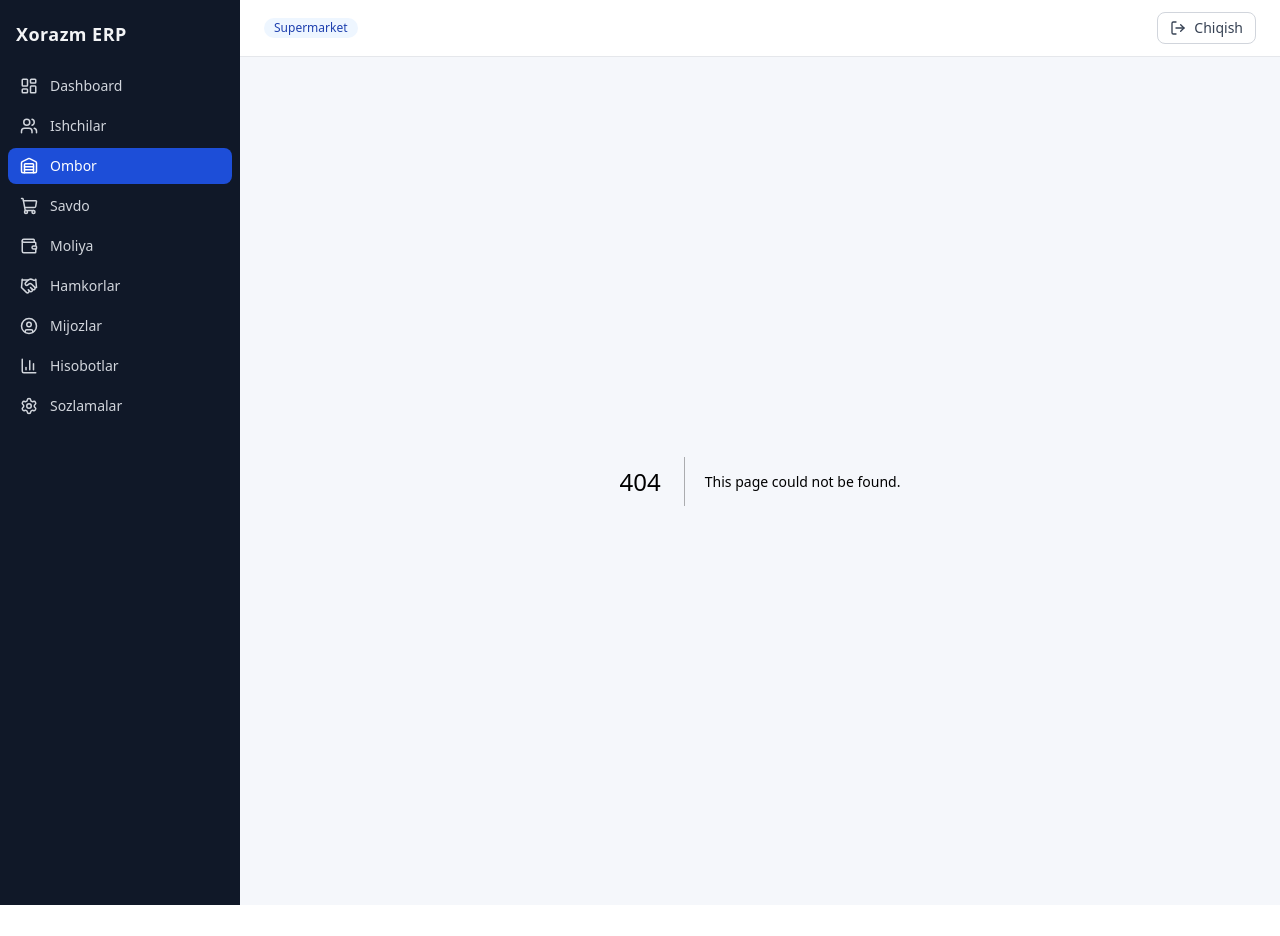
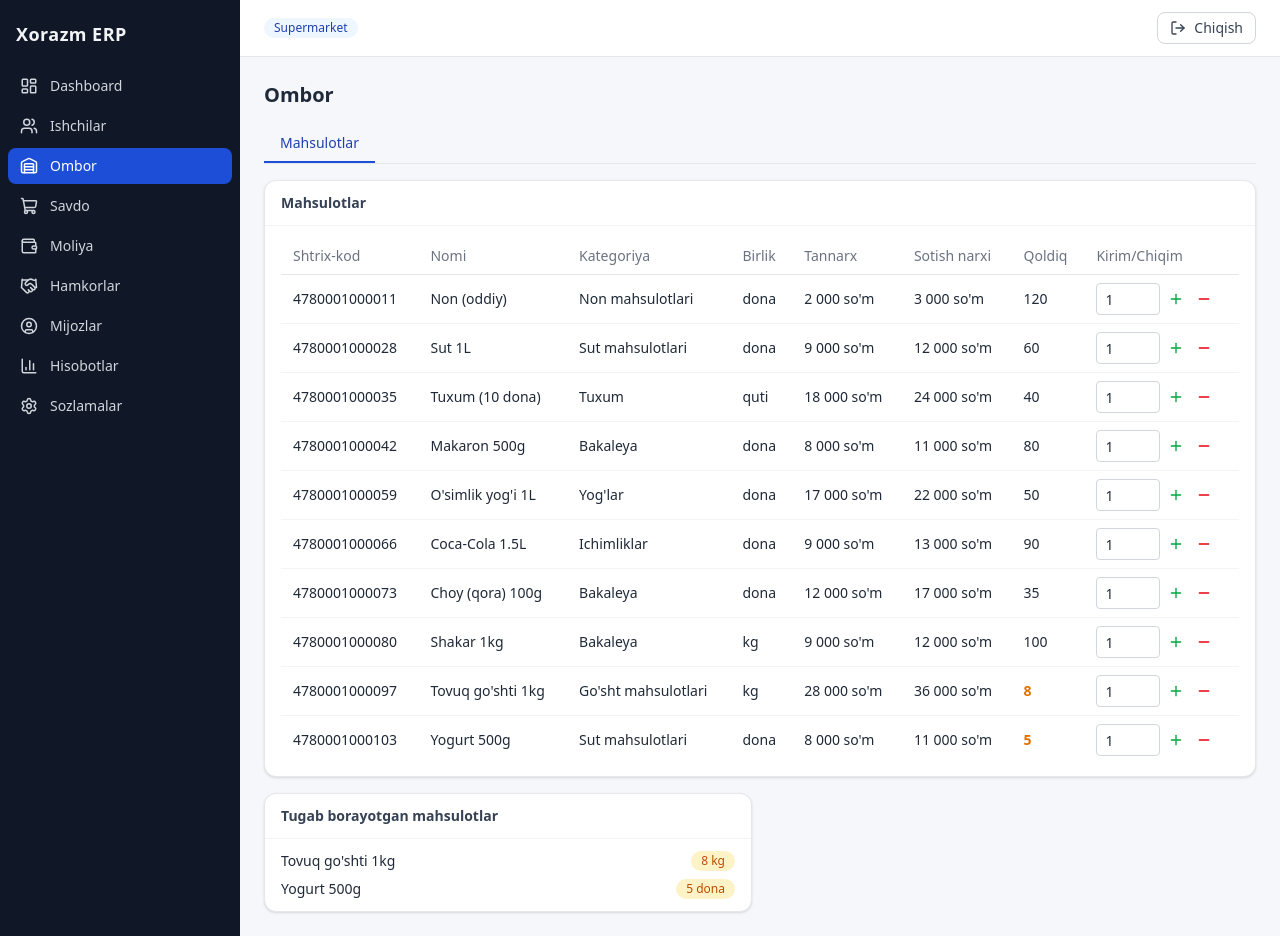
Before and after one commit to davronbek-malikov/xorazm, a Next.js app: page /ombor in a window 1280 px wide. Before the commit this address had no page. Before the commit the page ends 905 px from the top, so only its background shows below. Built offline with nearby package versions, Linux system fonts and the light colour scheme.

Commit message:
Add inventory page with stock adjustments, raw materials, and recipes

```diff
--- /dev/null
+++ b/src/app/ombor/page.tsx
@@ -0,0 +1,263 @@
+"use client";
+
+import { useState } from "react";
+import { Plus, Minus } from "lucide-react";
+import { useAppStore } from "@/lib/store";
+import { LABELS } from "@/lib/labels";
+import { formatUZS, formatDate } from "@/lib/format";
+import { Card, CardHeader, CardTitle, CardContent } from "@/components/ui/card";
+import { Table, Thead, Th, Tbody, Td } from "@/components/ui/table";
+import { Tabs } from "@/components/ui/tabs";
+import { Badge } from "@/components/ui/badge";
+
+export default function OmborPage() {
+  const businessType = useAppStore((s) => s.businessType);
+  const labels = LABELS[businessType];
+
+  const tabs = [{ id: "products", label: labels.productNounPlural, content: <ProductsTab /> }];
+  if (labels.hasRawMaterials) {
+    tabs.push({ id: "raw", label: "Xomashyo", content: <RawMaterialsTab /> });
+  }
+  if (labels.hasRecipes) {
+    tabs.push({ id: "recipes", label: "Retseptura", content: <RecipesTab /> });
+  }
+
+  return (
+    <div className="space-y-4">
+      <h1 className="text-xl font-semibold text-gray-800">{labels.warehouseName}</h1>
+      <Tabs tabs={tabs} />
+    </div>
+  );
+}
+
+function ProductsTab() {
+  const businessType = useAppStore((s) => s.businessType);
+  const products = useAppStore((s) => s.products);
+  const adjustStock = useAppStore((s) => s.adjustStock);
+  const labels = LABELS[businessType];
+  const [qtyById, setQtyById] = useState<Record<string, number>>({});
+
+  function getQty(id: string) {
+    return qtyById[id] ?? 1;
+  }
+
+  function handleAdjust(productId: string, productName: string, direction: 1 | -1) {
+    const qty = getQty(productId);
+    adjustStock(
+      productId,
+      direction * qty,
+      `${productName}: ${direction > 0 ? "kirim" : "chiqim"} ${qty} dona`,
+      "omborchi"
+    );
+  }
+
+  const lowStock = products.filter((p) => p.stock <= p.minStock);
+  const expiringSoon = labels.hasExpiry
+    ? products.filter((p) => {
+        if (!p.expiryDate) return false;
+        const days = (new Date(p.expiryDate).getTime() - Date.now()) / (1000 * 60 * 60 * 24);
+        return days >= 0 && days <= 30;
+      })
+    : [];
+
+  return (
+    <div className="space-y-4">
+      <Card>
+        <CardHeader>
+          <CardTitle>{labels.productNounPlural}</CardTitle>
+        </CardHeader>
+        <CardContent>
+          <Table>
+            <Thead>
+              <tr>
+                <Th>Shtrix-kod</Th>
+                <Th>Nomi</Th>
+                <Th>Kategoriya</Th>
+                <Th>Birlik</Th>
+                <Th>Tannarx</Th>
+                <Th>Sotish narxi</Th>
+                <Th>Qoldiq</Th>
+                {labels.hasExpiry && <Th>Yaroqlilik</Th>}
+                <Th>Kirim/Chiqim</Th>
+              </tr>
+            </Thead>
+            <Tbody>
+              {products.map((product) => (
+                <tr key={product.id}>
+                  <Td>{product.barcode}</Td>
+                  <Td>{product.name}</Td>
+                  <Td>{product.category}</Td>
+                  <Td>{product.unit}</Td>
+                  <Td>{formatUZS(product.costPrice)}</Td>
+                  <Td>{formatUZS(product.sellPrice)}</Td>
+                  <Td>
+                    <span className={product.stock <= product.minStock ? "font-semibold text-amber-600" : ""}>
+                      {product.stock}
+                    </span>
+                  </Td>
+                  {labels.hasExpiry && <Td>{product.expiryDate ? formatDate(product.expiryDate) : "—"}</Td>}
+                  <Td>
+                    <div className="flex items-center gap-1">
+                      <input
+                        type="number"
+                        min={1}
+                        value={getQty(product.id)}
+                        onChange={(e) => setQtyById({ ...qtyById, [product.id]: Number(e.target.value) })}
+                        className="h-8 w-16 rounded border border-gray-300 px-2 text-sm"
+                      />
+                      <button
+                        onClick={() => handleAdjust(product.id, product.name, 1)}
+                        className="rounded p-1 text-green-600 hover:bg-green-50"
+                        title="Kirim"
+                      >
+                        <Plus size={16} />
+                      </button>
+                      <button
+                        onClick={() => handleAdjust(product.id, product.name, -1)}
+                        className="rounded p-1 text-red-600 hover:bg-red-50"
+                        title="Chiqim"
+                      >
+                        <Minus size={16} />
+                      </button>
+                    </div>
+                  </Td>
+                </tr>
+              ))}
+            </Tbody>
+          </Table>
+        </CardContent>
+      </Card>
+
+      <div className="grid grid-cols-1 gap-4 lg:grid-cols-2">
+        <Card>
+          <CardHeader>
+            <CardTitle>Tugab borayotgan {labels.productNounPlural.toLowerCase()}</CardTitle>
+          </CardHeader>
+          <CardContent className="space-y-2">
+            {lowStock.length === 0 ? (
+              <p className="text-sm text-gray-500">Hammasi yetarli</p>
+            ) : (
+              lowStock.map((p) => (
+                <div key={p.id} className="flex items-center justify-between text-sm">
+                  <span>{p.name}</span>
+                  <Badge tone="amber">
+                    {p.stock} {p.unit}
+                  </Badge>
+                </div>
+              ))
+            )}
+          </CardContent>
+        </Card>
+
+        {labels.hasExpiry && (
+          <Card>
+            <CardHeader>
+              <CardTitle>Yaroqlilik muddati tugayotgan {labels.productNounPlural.toLowerCase()}</CardTitle>
+            </CardHeader>
+            <CardContent className="space-y-2">
+              {expiringSoon.length === 0 ? (
+                <p className="text-sm text-gray-500">Yo&apos;q</p>
+              ) : (
+                expiringSoon.map((p) => (
+                  <div key={p.id} className="flex items-center justify-between text-sm">
+                    <span>
+                      {p.name} (parti: {p.batchNumber ?? "—"})
+                    </span>
+                    <Badge tone="red">{formatDate(p.expiryDate!)}</Badge>
+                  </div>
+                ))
+              )}
+            </CardContent>
+          </Card>
+        )}
+      </div>
+    </div>
+  );
+}
+
+function RawMaterialsTab() {
+  const rawMaterials = useAppStore((s) => s.rawMaterials);
+
+  return (
+    <Card>
+      <CardHeader>
+        <CardTitle>Xomashyo</CardTitle>
+      </CardHeader>
+      <CardContent>
+        <Table>
+          <Thead>
+            <tr>
+              <Th>Nomi</Th>
+              <Th>Birlik</Th>
+              <Th>Tannarx</Th>
+              <Th>Qoldiq</Th>
+              <Th>Min. qoldiq</Th>
+            </tr>
+          </Thead>
+          <Tbody>
+            {rawMaterials.map((rm) => (
+              <tr key={rm.id}>
+                <Td>{rm.name}</Td>
+                <Td>{rm.unit}</Td>
+                <Td>{formatUZS(rm.costPrice)}</Td>
+                <Td>
+                  <span className={rm.stock <= rm.minStock ? "font-semibold text-amber-600" : ""}>
+                    {rm.stock.toFixed(2)}
+                  </span>
+                </Td>
+                <Td>{rm.minStock}</Td>
+              </tr>
+            ))}
+          </Tbody>
+        </Table>
+      </CardContent>
+    </Card>
+  );
+}
+
+function RecipesTab() {
+  const products = useAppStore((s) => s.products);
+  const recipes = useAppStore((s) => s.recipes);
+  const rawMaterials = useAppStore((s) => s.rawMaterials);
+  const rawById = new Map(rawMaterials.map((rm) => [rm.id, rm]));
+  const productById = new Map(products.map((p) => [p.id, p]));
+
+  return (
+    <Card>
+      <CardHeader>
+        <CardTitle>Retseptura (1 dona uchun xomashyo sarfi)</CardTitle>
+      </CardHeader>
+      <CardContent className="space-y-4">
+        {recipes.map((recipe) => {
+          const product = productById.get(recipe.productId);
+          return (
+            <div key={recipe.id}>
+              <p className="mb-2 text-sm font-semibold text-gray-800">{product?.name ?? recipe.productId}</p>
+              <Table>
+                <Thead>
+                  <tr>
+                    <Th>Xomashyo</Th>
+                    <Th>Birlik</Th>
+                    <Th>Sarfi</Th>
+                  </tr>
+                </Thead>
+                <Tbody>
+                  {recipe.ingredients.map((ingredient) => {
+                    const rm = rawById.get(ingredient.rawMaterialId);
+                    return (
+                      <tr key={ingredient.rawMaterialId}>
+                        <Td>{rm?.name ?? ingredient.rawMaterialId}</Td>
+                        <Td>{rm?.unit}</Td>
+                        <Td>{ingredient.qty}</Td>
+                      </tr>
+                    );
+                  })}
+                </Tbody>
+              </Table>
+            </div>
+          );
+        })}
+      </CardContent>
+    </Card>
+  );
+}
```
